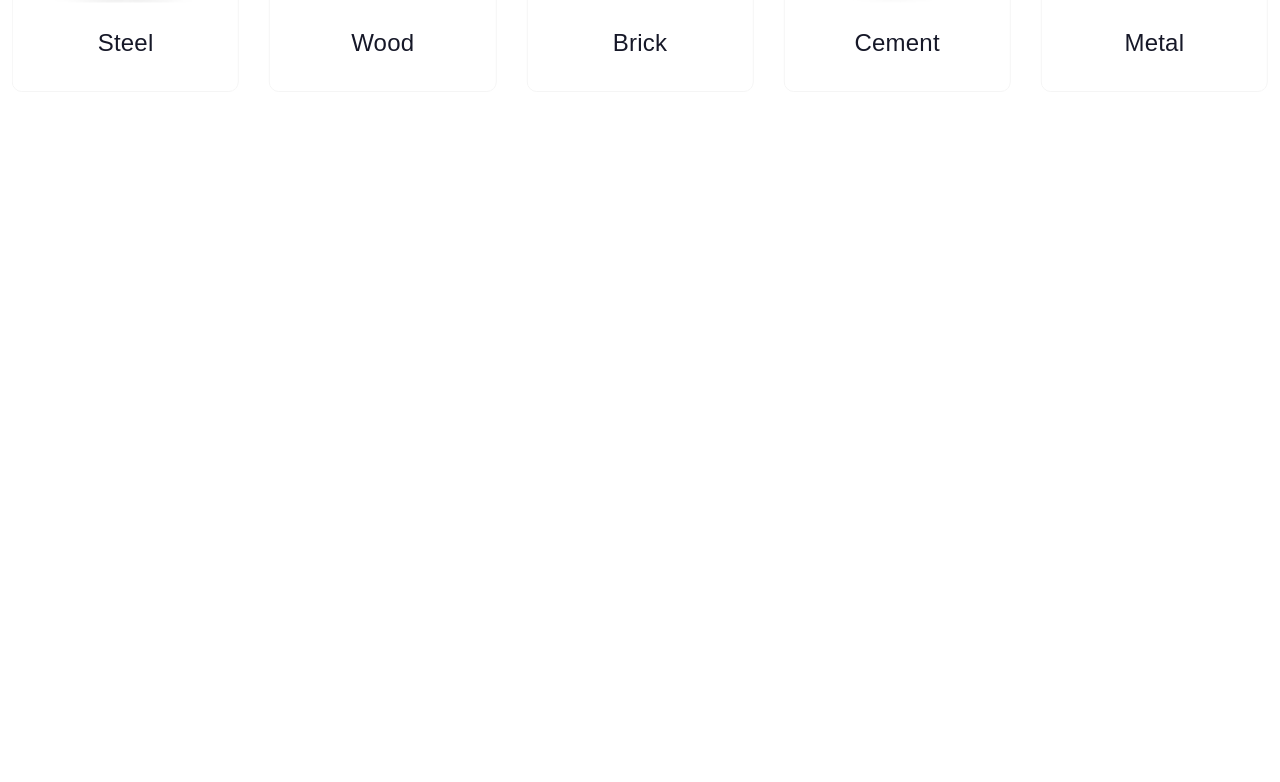
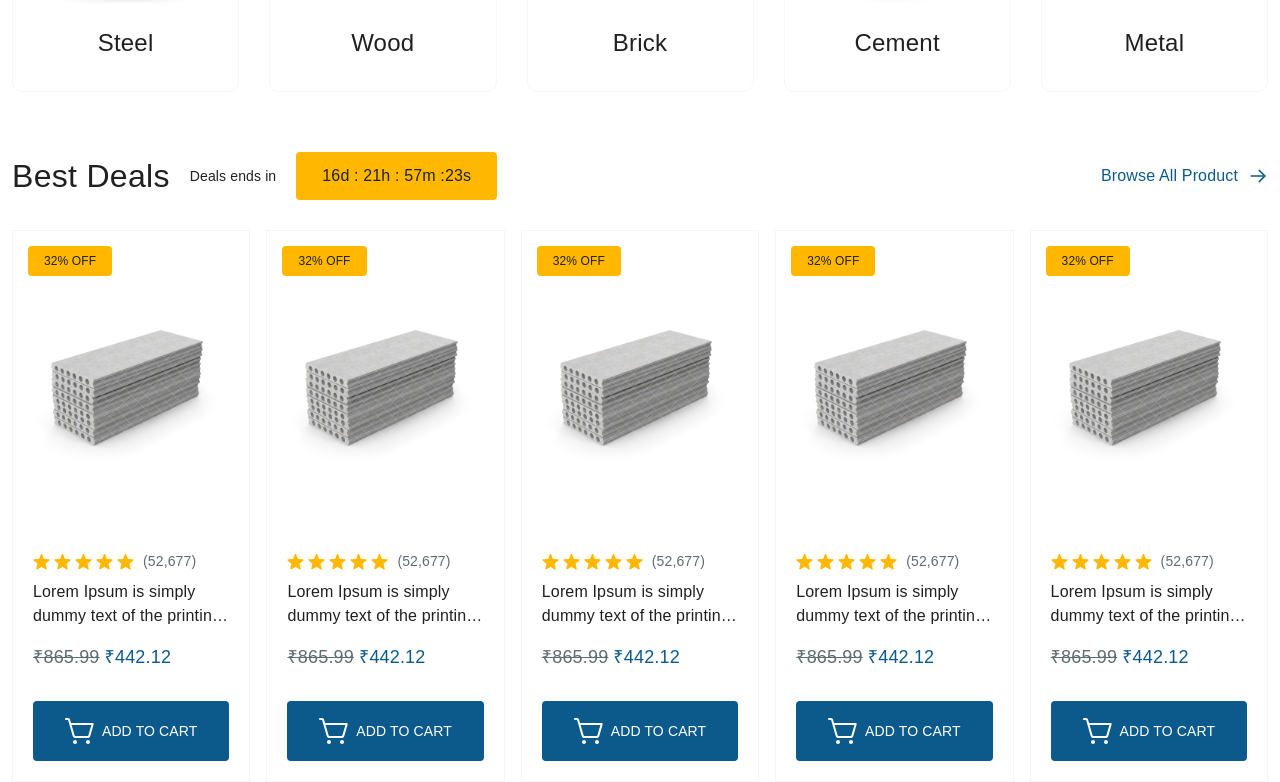
Before and after one commit to Raj-47-coder/zonix, a React (Create React App) app: page / in a window 1280 px wide. Shown: the part 1190-1972 px from the top of the page. Before the commit the page ends 1282 px from the top, so only its background shows below. Built offline with nearby package versions, Linux system fonts and the light colour scheme.

Commit message:
Create best deals section

```diff
--- a/src/App.scss
+++ b/src/App.scss
@@ -42,9 +42,31 @@ a {
     font-size: 3.2rem !important;
     font-weight: 500 !important;
     color: var(--theme_dark) !important;
+    display: flex;
+    align-items: center;
+
+    span {
+      font-size: 1.4rem;
+      margin-left: 2rem;
+
+      &.badges_timer {
+        font-size: 1.6rem;
+        color: var(--theme_dark);
+        padding: 1.2rem 2.6rem;
+        background-color: var(--theme_warning);
+        font-weight: 500;
+        border-radius: 0.4rem;
+
+      }
+
+      @media screen and (max-width:991px) {
+        display: none;
+      }
+    }
 
     @media screen and (max-width:991px) {
       font-size: 2.8rem !important;
+      display: block;
     }
 
     @media screen and (max-width:767px) {
@@ -53,19 +75,23 @@ a {
   }
 
   a {
-    font-size: 1.6rem;
     color: var(--theme_primary);
     text-transform: capitalize;
-    font-weight: 500;
     display: flex;
     align-items: center;
+
+    span {
+      font-size: 1.6rem;
+      font-weight: 500;
+      font-size: 1.6rem;
+
+      @media screen and (max-width:767px) {
+        display: none;
+      }
+    }
 
     svg {
       margin-left: 1rem;
     }
-
-    @media screen and (max-width:767px) {
-      display: none;
-    }
   }
 }
--- a/src/Inauth/Bannerslider/Bannerslider.scss
+++ b/src/Inauth/Bannerslider/Bannerslider.scss
@@ -120,6 +120,11 @@
         height: 1.6rem;
         width: 1.6rem;
       }
+
+      @media screen and (max-width:767px) {
+        height: 1.2rem;
+        width: 1.2rem;
+      }
     }
   }
 }
--- /dev/null
+++ b/src/Inauth/Bestdeals/Bestdeals.js
@@ -0,0 +1,72 @@
+import React from "react";
+import { Box, Typography } from "@mui/material";
+import product1 from '../../images/product-1.png';
+import { ArrowRight, Rattingstart, CartIcon } from '../../Zonixzsvgs/Zonixzsvgs'
+import 'swiper/css';
+import './Bestdeals.scss';
+
+function Bestdeals() {
+
+  const categoriesList = [
+    { img: product1, title: 'Concert' },
+    { img: product1, title: 'Steel' },
+    { img: product1, title: 'Wood' },
+    { img: product1, title: 'Brick' },
+    { img: product1, title: 'Cement' },
+  ]
+  return (
+    <>
+      <Box component={'div'} className='container'>
+        <Box component={'div'} className='section_title'>
+          <Typography component={'h2'}>Best Deals
+
+            <Typography component={'span'}>Deals ends in</Typography>
+            <Typography component={'span'} className='badges_timer'>16d : 21h : 57m :23s</Typography>
+          </Typography>
+          <Typography component={'a'} href='#'>
+            <Typography component={'span'}>Browse All Product </Typography>
+            <ArrowRight />
+          </Typography>
+        </Box>
+
+        <Box component={'div'} className='deals_box'>
+
+          {categoriesList.map((items, i) => (
+            <Box component={'div'} className='deals_card' key={i}>
+              <Box component={"div"} className='card_img'>
+                <img src={items.img} alt={items.img} />
+                <Typography component={'span'} className='badge_discount'>32% Off</Typography>
+              </Box>
+              <Box component={"div"} className='card_details'>
+                <Box component={'div'} className='rate_box'>
+                  <Rattingstart />
+                  <Rattingstart />
+                  <Rattingstart />
+                  <Rattingstart />
+                  <Rattingstart />
+                  <Typography component={'span'} className='rating_count'>(52,677)</Typography>
+                </Box>
+                <Typography component={'p'} className='product_title'>
+                  Lorem Ipsum is simply dummy text of the printing and typesetting.
+                </Typography>
+
+                <Box component={'div'} className='product_price'>
+                  <Typography component={'del'}>₹865.99</Typography>
+                  <Typography component={'span'}>₹442.12</Typography>
+                </Box>
+
+
+                <Typography component={'a'} href='#' className='add_cart'>
+                  <CartIcon />
+                  Add to cart
+                </Typography>
+              </Box>
+            </Box>
+          ))}
+        </Box>
+      </Box>
+    </>
+  );
+}
+
+export default Bestdeals;
--- /dev/null
+++ b/src/Inauth/Bestdeals/Bestdeals.scss
@@ -0,0 +1,135 @@
+.deals_box {
+  display: grid;
+  grid-template-columns: repeat(5, 1fr);
+  gap: 1.6rem;
+
+  @media screen and (max-width:1199px) {
+    grid-template-columns: repeat(4, 1fr);
+  }
+
+  @media screen and (max-width:991px) {
+    grid-template-columns: repeat(3, 1fr);
+  }
+
+  @media screen and (max-width:767px) {
+    grid-template-columns: repeat(2, 1fr);
+  }
+
+  @media screen and (max-width:575px) {
+    grid-template-columns: repeat(1, 1fr);
+  }
+}
+
+.deals_card {
+  border: 1px solid var(--theme_light);
+
+  .card_img {
+    max-height: 30rem;
+    min-height: 30rem;
+    width: 100%;
+    min-width: 100%;
+    border-radius: 50%;
+    display: flex;
+    align-items: center;
+    justify-content: center;
+    margin: 0 auto;
+    position: relative;
+    padding: 1.6rem 1.6rem 1.6rem 1.6rem;
+
+    span.badge_discount {
+      font-size: 1.2rem;
+      color: var(--theme_dark);
+      background-color: var(--theme_warning);
+      padding: 0.6rem 1.6rem;
+      border-radius: 0.4rem;
+      text-transform: uppercase;
+      position: absolute;
+      top: 1.5rem;
+      left: 1.5rem;
+    }
+
+    img {
+      max-height: 100%;
+      max-width: 100%;
+    }
+
+    @media screen and (max-width:991px) {
+      max-height: 25rem;
+      min-height: 25rem;
+    }
+
+    @media screen and (max-width:767px) {
+      max-height: 24rem;
+    }
+  }
+
+  .card_details {
+    padding: 2rem;
+
+    .rate_box {
+      display: flex;
+      align-items: center;
+      margin-bottom: 0.8rem;
+
+      svg {
+        margin-right: 0.4rem;
+      }
+
+      span.rating_count {
+        font-size: 1.4rem;
+        color: var(--theme_darkgrey);
+        margin-left: 0.5rem;
+      }
+    }
+
+    p.product_title {
+      font-size: 1.6rem;
+      color: var(--theme_dark);
+      margin-bottom: 1.6rem;
+      overflow: hidden;
+      text-overflow: ellipsis;
+      display: -webkit-box;
+      -webkit-line-clamp: 2;
+      -webkit-box-orient: vertical;
+    }
+
+    .product_price {
+      display: flex;
+      align-items: center;
+
+      del {
+        color: var(--theme_darkgrey);
+        font-size: 1.8rem;
+        font-weight: 500;
+      }
+
+      span {
+        font-size: 1.8rem;
+        color: var(--theme_primary);
+        margin-left: 0.5rem;
+        font-weight: 500;
+      }
+    }
+
+    a.add_cart {
+      background-color: var(--theme_primary);
+      color: var(--theme_white);
+      font-size: 1.4rem;
+      border-radius: 0.4rem;
+      display: flex;
+      align-items: center;
+      justify-content: center;
+      padding: 1.4rem 2rem;
+      text-transform: uppercase;
+      margin-top: 3rem;
+
+      svg {
+        margin-right: 0.5rem;
+      }
+
+      @media screen and (max-width:767px) {
+        padding: 1rem 1.6rem;
+      }
+    }
+  }
+}
--- a/src/Inauth/Categories/Categories.js
+++ b/src/Inauth/Categories/Categories.js
@@ -33,7 +33,10 @@ function Categories() {
       <Box component={'div'} className='container'>
         <Box component={'div'} className='section_title'>
           <Typography component={'h2'}>Shop by Category</Typography>
-          <Typography component={'a'} href='#'>Browse All Category <ArrowRight /></Typography>
+          <Typography component={'a'} href='#'>
+            <Typography component={'span'}>Browse All Category</Typography>
+            <ArrowRight />
+          </Typography>
         </Box>
         <Swiper
           spaceBetween={30}
--- a/src/Inauth/Mainpages/Home.js
+++ b/src/Inauth/Mainpages/Home.js
@@ -2,6 +2,7 @@ import React from "react";
 import Bannerslider from '../Bannerslider/Bannerslider'
 import Benifits from '../Benifits/Benifits';
 import Categories from '../Categories/Categories';
+import Bestdeals from '../Bestdeals/Bestdeals';
 
 function Home() {
   return (
@@ -9,6 +10,7 @@ function Home() {
       <Bannerslider />
       <Benifits />
       <Categories />
+      <Bestdeals />
     </>
   );
 }
--- a/src/Zonixzsvgs/Zonixzsvgs.js
+++ b/src/Zonixzsvgs/Zonixzsvgs.js
@@ -186,4 +186,14 @@ const ArrowRight = () => {
   );
 };
 
-export { CartIcon, Logo, Pin, Magnifyglass, User, Heart, Humburgar, Delivery, Guarantee, Payment, Support, ArrowRight };
+const Rattingstart = () => {
+  return (
+    <>
+      <svg width="17" height="17" viewBox="0 0 17 17" fill="none" xmlns="http://www.w3.org/2000/svg">
+        <path d="M8.84376 13.8985L12.7813 16.3985C13.2891 16.7188 13.9141 16.2422 13.7656 15.6563L12.625 11.1719C12.5942 11.0476 12.5991 10.9171 12.6392 10.7955C12.6792 10.6738 12.7529 10.566 12.8516 10.4844L16.3828 7.53908C16.8438 7.15627 16.6094 6.38283 16.0078 6.34377L11.3984 6.04689C11.2727 6.03958 11.1518 5.99578 11.0505 5.92086C10.9492 5.84594 10.8719 5.74314 10.8281 5.62502L9.10939 1.29689C9.06389 1.17182 8.98101 1.06377 8.87199 0.987422C8.76297 0.911072 8.63311 0.870117 8.50001 0.870117C8.36692 0.870117 8.23705 0.911072 8.12803 0.987422C8.01902 1.06377 7.93613 1.17182 7.89064 1.29689L6.17189 5.62502C6.12808 5.74314 6.05082 5.84594 5.94954 5.92086C5.84825 5.99578 5.72734 6.03958 5.60157 6.04689L0.992199 6.34377C0.390637 6.38283 0.156262 7.15627 0.617199 7.53908L4.14845 10.4844C4.24715 10.566 4.32078 10.6738 4.36087 10.7955C4.40095 10.9171 4.40585 11.0476 4.37501 11.1719L3.32032 15.3281C3.14064 16.0313 3.89064 16.6016 4.4922 16.2188L8.15626 13.8985C8.25901 13.8331 8.37825 13.7984 8.50001 13.7984C8.62177 13.7984 8.74101 13.8331 8.84376 13.8985V13.8985Z" fill="#FFB700" />
+      </svg>
+    </>
+  );
+};
+
+export { CartIcon, Logo, Pin, Magnifyglass, User, Heart, Humburgar, Delivery, Guarantee, Payment, Support, ArrowRight, Rattingstart };
--- a/src/Zonixzvariables/Zonixzvariables.scss
+++ b/src/Zonixzvariables/Zonixzvariables.scss
@@ -1,8 +1,7 @@
 :root {
   --theme_primary: #0C5A8C;
   --theme_primarylinear: linear-gradient(180deg, #0F6CA7 0%, #0C5A8C 100%);
-  --theme_dark: #161828;
-  --theme_dark: #161828;
+  --theme_dark: #202020;
   --theme_grey: #929FA5;
   --theme_darkgrey: #5F6C72;
   --theme_light: #F5F5F5;
```
Also changed, not shown: src/images/product-1.png (added).
